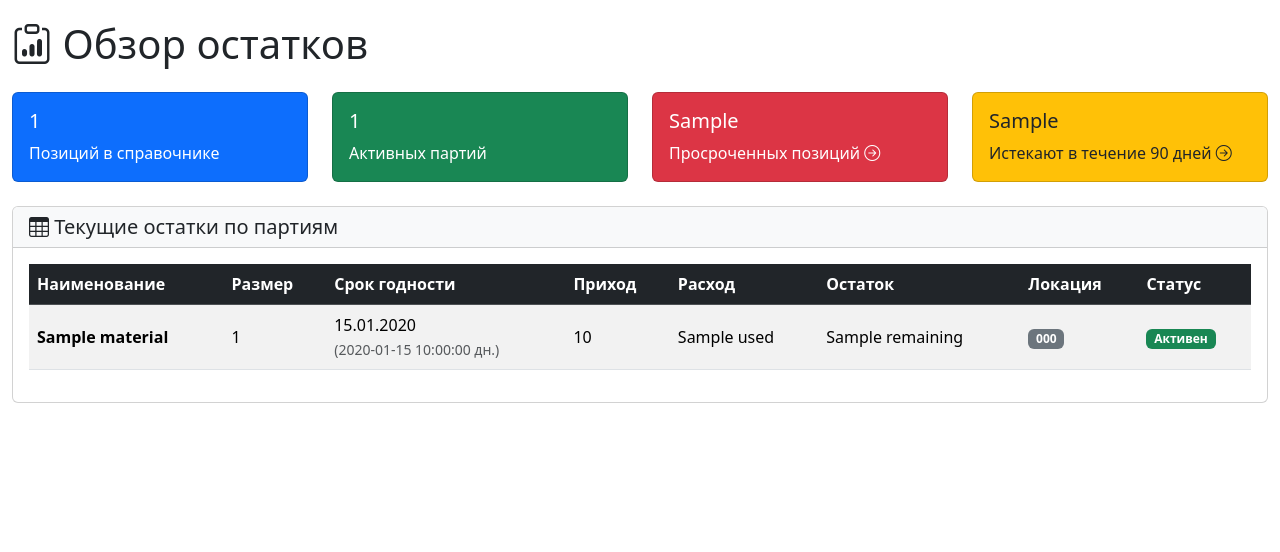
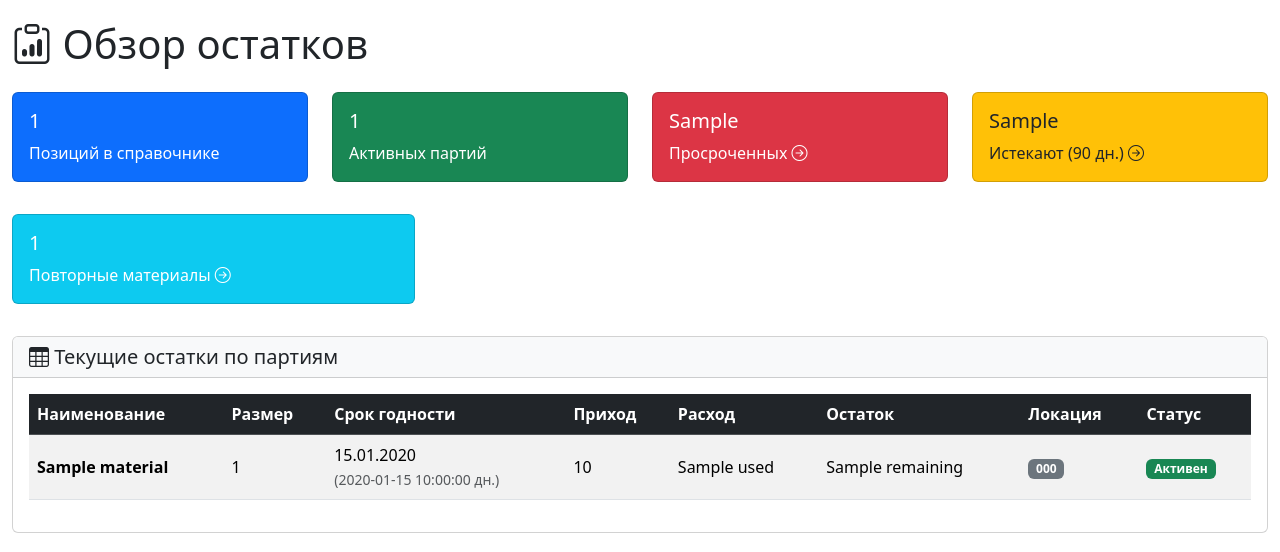
Before and after one commit to Ryshard-HIROMANT/stock-app, a Python web app: template templates/index.html in a window 1280 px wide. Shown: the part 56-608 px from the top of the page. Run offline with Jinja, Linux system fonts and the light colour scheme; the template is opened without the code that fills it: most values are stand-ins (such as "Sample title", 1, 10 or a date in 2020); some libraries are stand-ins or nearby versions.

Commit message:
Add new templates: dashboard cards, spending confirm, requests

```diff
--- a/templates/index.html
+++ b/templates/index.html
@@ -6,44 +6,83 @@
 <h1 class="mb-4"><i class="bi bi-clipboard-data"></i> Обзор остатков</h1>
 
 <div class="row mb-4">
-    <div class="col-md-3">
-        <div class="card bg-primary text-white">
+    <div class="col-md-3 mb-2">
+        <div class="card bg-primary text-white h-100">
             <div class="card-body">
                 <h5 class="card-title">{{ total_materials }}</h5>
                 <p class="card-text">Позиций в справочнике</p>
             </div>
         </div>
     </div>
-    <div class="col-md-3">
-        <div class="card bg-success text-white">
+    <div class="col-md-3 mb-2">
+        <div class="card bg-success text-white h-100">
             <div class="card-body">
                 <h5 class="card-title">{{ total_batches }}</h5>
                 <p class="card-text">Активных партий</p>
             </div>
         </div>
     </div>
-    <div class="col-md-3">
+    <div class="col-md-3 mb-2">
         <a href="/dashboard/expired" class="text-decoration-none">
             <div class="card bg-danger text-white h-100">
                 <div class="card-body">
                     <h5 class="card-title">{{ expired_batches }}</h5>
-                    <p class="card-text">Просроченных позиций <i class="bi bi-arrow-right-circle"></i></p>
+                    <p class="card-text">Просроченных <i class="bi bi-arrow-right-circle"></i></p>
                 </div>
             </div>
         </a>
     </div>
-    <div class="col-md-3">
+    <div class="col-md-3 mb-2">
         <a href="/dashboard/expiring" class="text-decoration-none">
             <div class="card bg-warning text-dark h-100">
                 <div class="card-body">
                     <h5 class="card-title">{{ expiring_soon }}</h5>
-                    <p class="card-text">Истекают в течение 90 дней <i class="bi bi-arrow-right-circle"></i></p>
+                    <p class="card-text">Истекают (90 дн.) <i class="bi bi-arrow-right-circle"></i></p>
                 </div>
             </div>
         </a>
     </div>
 </div>
 
+<!-- Второй ряд карточек -->
+<div class="row mb-4">
+    <div class="col-md-4 mb-2">
+        <a href="/materials?reusable=1" class="text-decoration-none">
+            <div class="card bg-info text-white h-100">
+                <div class="card-body">
+                    <h5 class="card-title">{{ reusable_count }}</h5>
+                    <p class="card-text">Повторные материалы <i class="bi bi-arrow-right-circle"></i></p>
+                </div>
+            </div>
+        </a>
+    </div>
+    {% if current_user.can_process_requests() or current_user.can_create_request() %}
+    <div class="col-md-4 mb-2">
+        <a href="/requests" class="text-decoration-none">
+            <div class="card bg-secondary text-white h-100">
+                <div class="card-body">
+                    <h5 class="card-title">{{ pending_requests }}</h5>
+                    <p class="card-text">Заявок на перемещение <i class="bi bi-arrow-right-circle"></i></p>
+                </div>
+            </div>
+        </a>
+    </div>
+    {% endif %}
+    {% if current_user.can_confirm() %}
+    <div class="col-md-4 mb-2">
+        <a href="/spending/confirm" class="text-decoration-none">
+            <div class="card bg-purple text-white h-100" style="background-color: #6f42c1;">
+                <div class="card-body">
+                    <h5 class="card-title">{{ pending_drafts }}</h5>
+                    <p class="card-text">Ожидают подтверждения <i class="bi bi-arrow-right-circle"></i></p>
+                </div>
+            </div>
+        </a>
+    </div>
+    {% endif %}
+</div>
+
+<!-- Таблица остатков -->
 <div class="card">
     <div class="card-header bg-light">
         <h5 class="mb-0"><i class="bi bi-table"></i> Текущие остатки по партиям</h5>
@@ -69,7 +108,10 @@
                     {% elif batch.days_until_expiry is not none and batch.days_until_expiry <= 90 %}expiring-soon
                     {% endif %}
                 ">
-                    <td><strong>{{ batch.material.name }}</strong></td>
+                    <td>
+                        <strong>{{ batch.material.name }}</strong>
+                        {% if batch.material.is_reusable %}<span class="badge bg-info">Повт.</span>{% endif %}
+                    </td>
                     <td>{{ batch.material.size or '—' }}</td>
                     <td>
                         {% if batch.expiry_date %}
```
Also changed, not shown: other parts of templates/index.html (+8 -27 lines), templates/request_form.html (added, +33 -0 lines), templates/requests.html (added, +47 -0 lines), templates/spending_confirm.html (added, +51 -0 lines).
